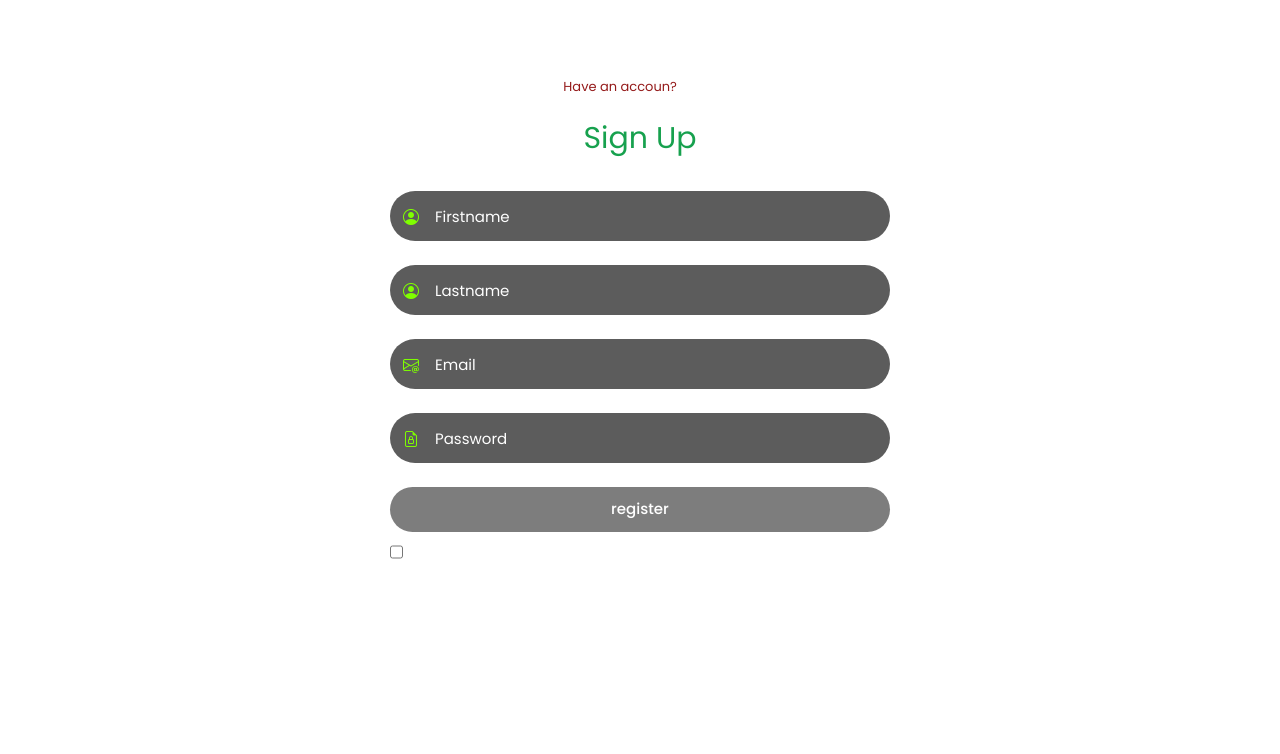
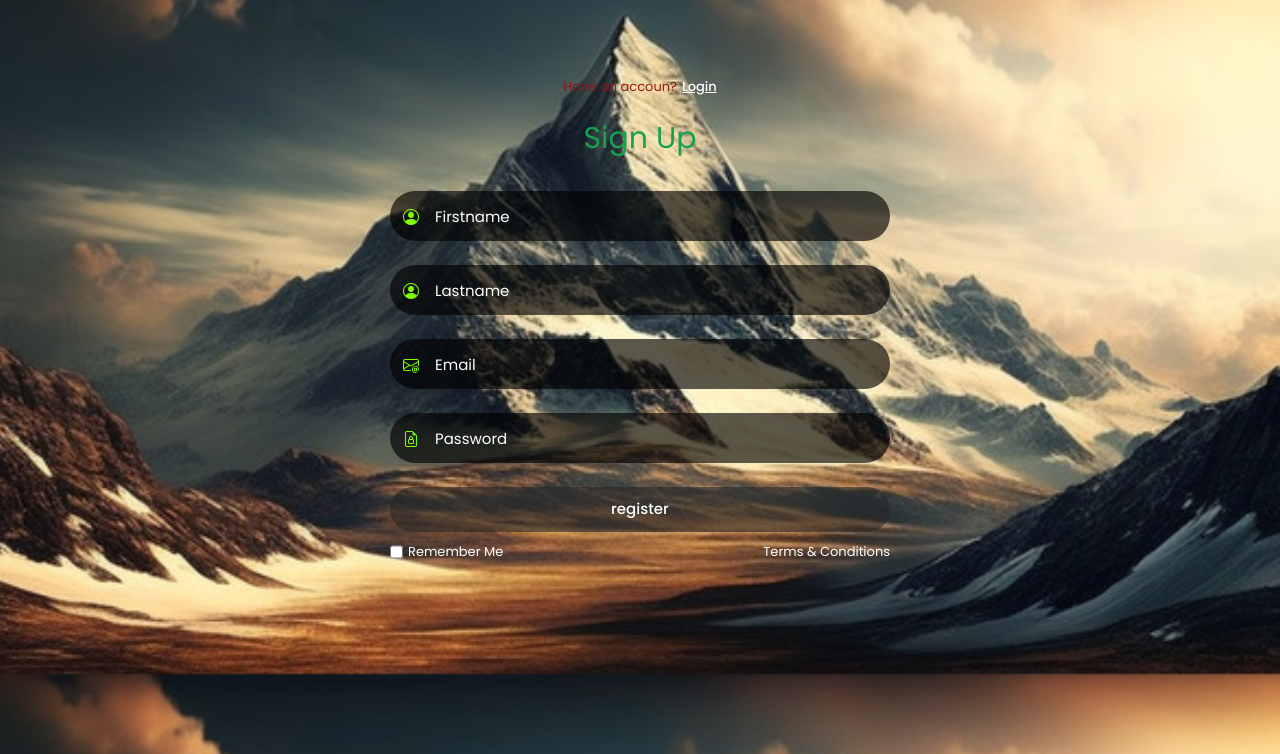
Before and after one commit to satyabrata237/My-Work, a website: page login.html in a window 1280 px wide. Shown: the part 126-880 px from the top of the page. Drawn offline with nearby package versions, Linux system fonts and the light colour scheme.

Commit message:
image upload

```diff
--- a/css/login.css
+++ b/css/login.css
@@ -7,7 +7,7 @@
     font-family: 'poppins',sans-serif;
 }
 body{
-    background: url(images/mountain.jpg);
+    background: url(/images/mountain.jpg);
     background-size: cover;
     background-repeat: no-repeat;
     background-attachment: fixed;
```
